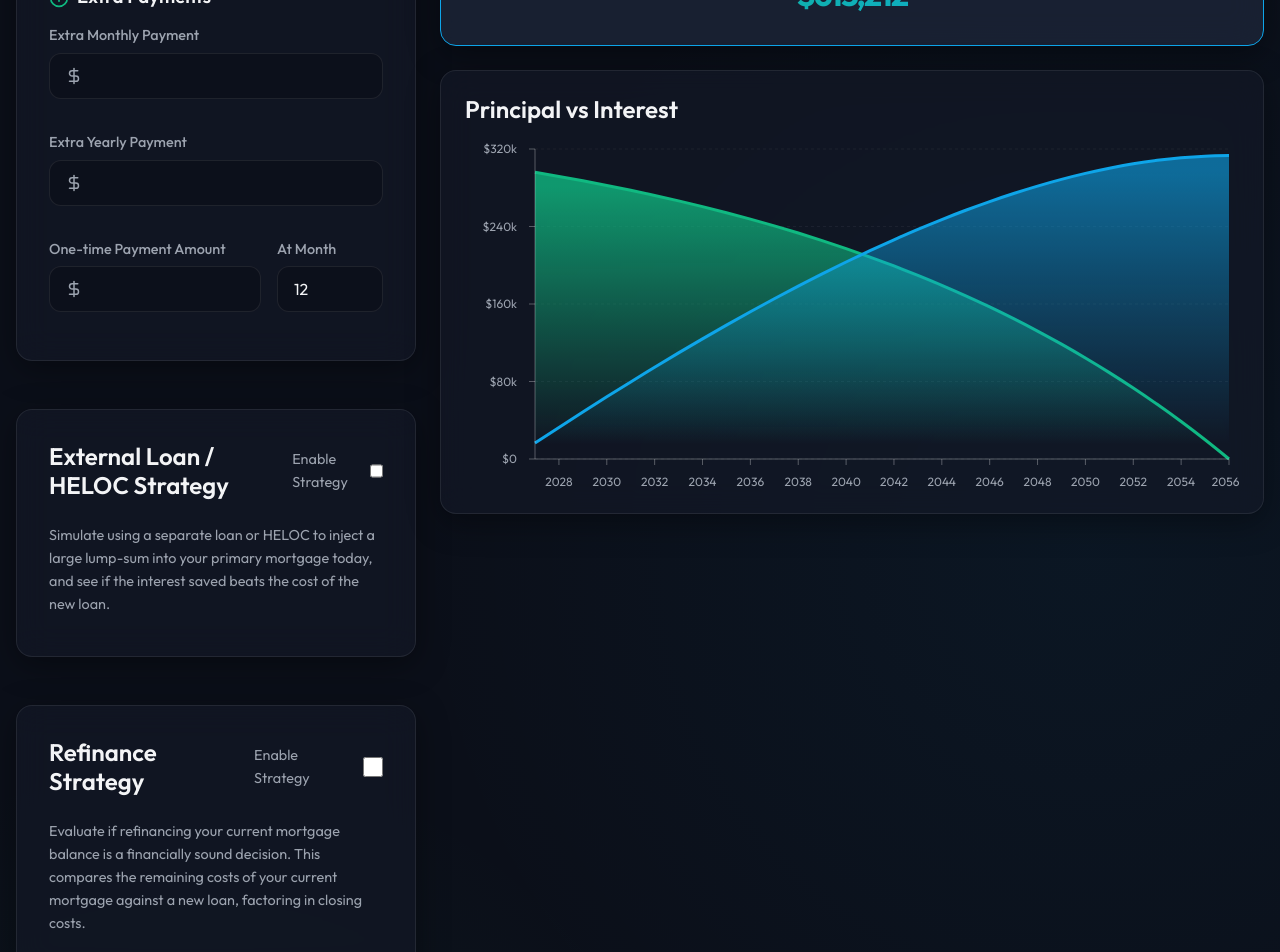
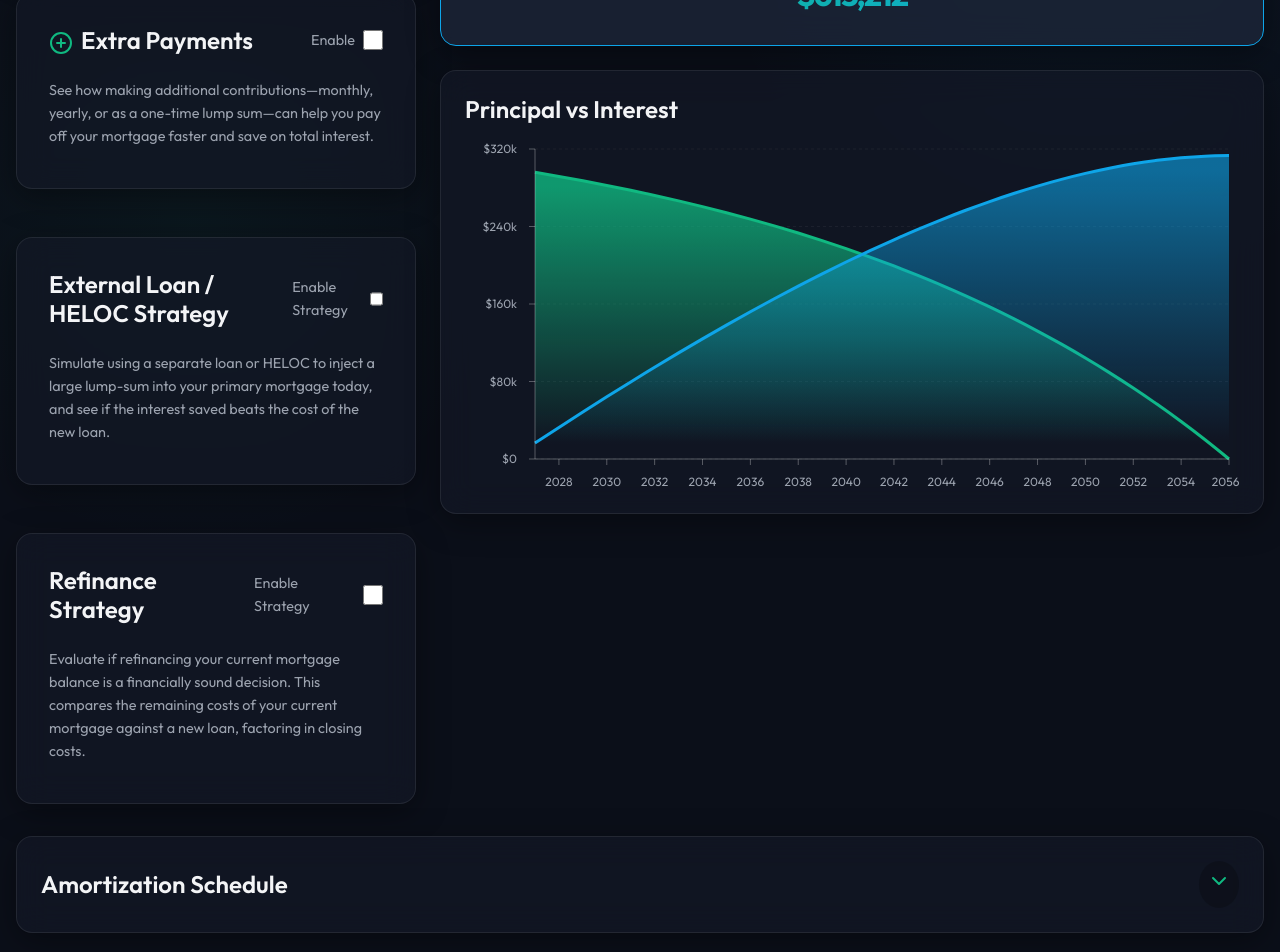
Before and after one commit to julioarhernandez/mortgage, a React (Vite) app: page / in a window 1280 px wide. Shown: the part 520-1472 px from the top of the page. Built offline with nearby package versions, Linux system fonts and the light colour scheme.

Commit message:
extra payment box

```diff
--- a/src/App.tsx
+++ b/src/App.tsx
@@ -1,6 +1,8 @@
 import { useState, useMemo } from 'react';
+import { ChevronDown, ChevronUp } from 'lucide-react';
 import { calculateAmortization, calculateArbitrage, calculateRefinance, type MortgageInput, type ExternalLoanInput, type RefinanceInput } from './utils/mortgage';
 import { CalculatorForm } from './components/CalculatorForm';
+import { ExtraPaymentsForm } from './components/ExtraPaymentsForm';
 import { SummaryCards } from './components/SummaryCards';
 import { AmortizationChart } from './components/AmortizationChart';
 import { AmortizationTable } from './components/AmortizationTable';
@@ -38,9 +40,20 @@ function App() {
 
   const [activeStrategy, setActiveStrategy] = useState<'none' | 'arbitrage' | 'refinance'>('none');
 
+  const [extraPaymentsEnabled, setExtraPaymentsEnabled] = useState(false);
+  const [isAmortizationExpanded, setIsAmortizationExpanded] = useState(false);
+
   const summary = useMemo(() => {
-    return calculateAmortization(input);
-  }, [input]);
+    const activeInput = { ...input };
+    if (!extraPaymentsEnabled) {
+      activeInput.extraMonthlyPayment = 0;
+      activeInput.extraYearlyPayment = 0;
+      activeInput.oneTimePayment = activeStrategy === 'arbitrage' ? externalLoan.amount : 0;
+    } else if (activeStrategy === 'arbitrage') {
+      activeInput.oneTimePayment = (activeInput.oneTimePayment || 0) + externalLoan.amount;
+    }
+    return calculateAmortization(activeInput);
+  }, [input, extraPaymentsEnabled, activeStrategy, externalLoan]);
 
   const arbitrage = useMemo(() => {
     if (activeStrategy !== 'arbitrage') return null;
@@ -65,6 +78,12 @@ function App() {
         {/* Left Column: Form */}
         <div style={{ gridColumn: '1 / 2', display: 'flex', flexDirection: 'column', gap: 'var(--space-lg)' }}>
           <CalculatorForm input={input} onChange={setInput} />
+          <ExtraPaymentsForm
+            input={input}
+            onChange={setInput}
+            enabled={extraPaymentsEnabled}
+            onToggleEnabled={setExtraPaymentsEnabled}
+          />
           <ExternalStrategyForm
             externalLoan={externalLoan}
             onChange={setExternalLoan}
@@ -93,8 +112,21 @@ function App() {
       </div>
 
       <div className="glass-panel" style={{ marginTop: 'var(--space-xl)', padding: 'var(--space-lg)' }}>
-        <h2 style={{ marginBottom: 'var(--space-md)' }}>Amortization Schedule</h2>
-        <AmortizationTable schedule={summary.schedule} />
+        <div
+          style={{ display: 'flex', justifyContent: 'space-between', alignItems: 'center', cursor: 'pointer', userSelect: 'none' }}
+          onClick={() => setIsAmortizationExpanded(!isAmortizationExpanded)}
+        >
+          <h2 style={{ marginBottom: isAmortizationExpanded ? 'var(--space-md)' : 0, transition: 'margin 0.3s ease' }}>Amortization Schedule</h2>
+          <div style={{ padding: '8px', background: 'rgba(0,0,0,0.2)', borderRadius: '50%', color: 'var(--accent-primary)' }}>
+            {isAmortizationExpanded ? <ChevronUp size={24} /> : <ChevronDown size={24} />}
+          </div>
+        </div>
+
+        {isAmortizationExpanded && (
+          <div style={{ animation: 'fadeIn 0.3s ease' }}>
+            <AmortizationTable schedule={summary.schedule} />
+          </div>
+        )}
       </div>
     </div>
   );
--- a/src/components/CalculatorForm.tsx
+++ b/src/components/CalculatorForm.tsx
@@ -1,5 +1,5 @@
 import type { MortgageInput } from '../utils/mortgage';
-import { DollarSign, Percent, Calendar, PlusCircle } from 'lucide-react';
+import { DollarSign, Percent, Calendar } from 'lucide-react';
 
 interface CalculatorFormProps {
     input: MortgageInput;
@@ -68,59 +68,7 @@ export function CalculatorForm({ input, onChange }: CalculatorFormProps) {
                 </div>
             </div>
 
-            <h3 style={{ marginTop: 'var(--space-md)', borderTop: '1px solid var(--border-color)', paddingTop: 'var(--space-md)' }}>
-                <PlusCircle size={20} style={{ display: 'inline', verticalAlign: 'middle', marginRight: '8px', color: 'var(--accent-primary)' }} />
-                Extra Payments
-            </h3>
 
-            <div className="input-group">
-                <label>Extra Monthly Payment</label>
-                <div className="input-wrapper">
-                    <DollarSign className="prefix" size={18} />
-                    <input
-                        type="number"
-                        className="has-prefix"
-                        value={input.extraMonthlyPayment || ''}
-                        onChange={(e) => handleChange('extraMonthlyPayment', Number(e.target.value))}
-                    />
-                </div>
-            </div>
-
-            <div className="input-group">
-                <label>Extra Yearly Payment</label>
-                <div className="input-wrapper">
-                    <DollarSign className="prefix" size={18} />
-                    <input
-                        type="number"
-                        className="has-prefix"
-                        value={input.extraYearlyPayment || ''}
-                        onChange={(e) => handleChange('extraYearlyPayment', Number(e.target.value))}
-                    />
-                </div>
-            </div>
-
-            <div className="flex gap-4">
-                <div className="input-group" style={{ flex: 2 }}>
-                    <label>One-time Payment Amount</label>
-                    <div className="input-wrapper">
-                        <DollarSign className="prefix" size={18} />
-                        <input
-                            type="number"
-                            className="has-prefix"
-                            value={input.oneTimePayment || ''}
-                            onChange={(e) => handleChange('oneTimePayment', Number(e.target.value))}
-                        />
-                    </div>
-                </div>
-                <div className="input-group" style={{ flex: 1 }}>
-                    <label>At Month</label>
-                    <input
-                        type="number"
-                        value={input.oneTimePaymentMonth || ''}
-                        onChange={(e) => handleChange('oneTimePaymentMonth', Number(e.target.value))}
-                    />
-                </div>
-            </div>
 
         </div>
     );
--- /dev/null
+++ b/src/components/ExtraPaymentsForm.tsx
@@ -0,0 +1,94 @@
+import type { MortgageInput } from '../utils/mortgage';
+import { DollarSign, PlusCircle } from 'lucide-react';
+
+interface ExtraPaymentsFormProps {
+    input: MortgageInput;
+    onChange: (input: MortgageInput) => void;
+    enabled: boolean;
+    onToggleEnabled: (enabled: boolean) => void;
+}
+
+export function ExtraPaymentsForm({ input, onChange, enabled, onToggleEnabled }: ExtraPaymentsFormProps) {
+    const handleChange = (field: keyof MortgageInput, value: number) => {
+        onChange({ ...input, [field]: value });
+    };
+
+    return (
+        <div className="glass-panel" style={{ padding: 'var(--space-xl)', display: 'flex', flexDirection: 'column', gap: 'var(--space-md)', borderColor: enabled ? 'var(--accent-primary)' : 'var(--border-color)' }}>
+            <div style={{ display: 'flex', justifyContent: 'space-between', alignItems: 'center', marginBottom: 'var(--space-sm)' }}>
+                <h2>
+                    <PlusCircle size={24} style={{ display: 'inline', verticalAlign: 'middle', marginRight: '8px', color: 'var(--accent-primary)' }} />
+                    Extra Payments
+                </h2>
+                <label style={{ display: 'flex', alignItems: 'center', cursor: 'pointer', gap: '8px' }}>
+                    <span style={{ fontSize: '0.9rem', color: enabled ? 'var(--accent-primary)' : 'var(--text-muted)' }}>
+                        {enabled ? 'Active' : 'Enable'}
+                    </span>
+                    <input
+                        type="checkbox"
+                        checked={enabled}
+                        onChange={(e) => onToggleEnabled(e.target.checked)}
+                        style={{ width: '20px', height: '20px', accentColor: 'var(--accent-primary)' }}
+                    />
+                </label>
+            </div>
+
+            <p className="text-muted" style={{ fontSize: '0.9rem', marginBottom: 'var(--space-sm)' }}>
+                See how making additional contributions—monthly, yearly, or as a one-time lump sum—can help you pay off your mortgage faster and save on total interest.
+            </p>
+
+            {enabled && (
+                <div style={{ display: 'flex', flexDirection: 'column', gap: 'var(--space-md)', animation: 'fadeIn 0.3s ease' }}>
+                    <div className="input-group">
+                        <label>Extra Monthly Payment</label>
+                        <div className="input-wrapper">
+                            <DollarSign className="prefix" size={18} />
+                            <input
+                                type="number"
+                                className="has-prefix"
+                                value={input.extraMonthlyPayment || ''}
+                                onChange={(e) => handleChange('extraMonthlyPayment', Number(e.target.value))}
+                            />
+                        </div>
+                    </div>
+
+                    <div className="input-group">
+                        <label>Extra Yearly Payment</label>
+                        <div className="input-wrapper">
+                            <DollarSign className="prefix" size={18} />
+                            <input
+                                type="number"
+                                className="has-prefix"
+                                value={input.extraYearlyPayment || ''}
+                                onChange={(e) => handleChange('extraYearlyPayment', Number(e.target.value))}
+                            />
+                        </div>
+                    </div>
+
+                    <div className="flex gap-4">
+                        <div className="input-group" style={{ flex: 2 }}>
+                            <label>One-time Payment Amount</label>
+                            <div className="input-wrapper">
+                                <DollarSign className="prefix" size={18} />
+                                <input
+                                    type="number"
+                                    className="has-prefix"
+                                    value={input.oneTimePayment || ''}
+                                    onChange={(e) => handleChange('oneTimePayment', Number(e.target.value))}
+                                />
+                            </div>
+                        </div>
+                        <div className="input-group" style={{ flex: 1 }}>
+                            <label>At Month</label>
+                            <input
+                                type="number"
+                                value={input.oneTimePaymentMonth || ''}
+                                onChange={(e) => handleChange('oneTimePaymentMonth', Number(e.target.value))}
+                            />
+                        </div>
+                    </div>
+                </div>
+            )}
+        </div>
+    );
+}
```
